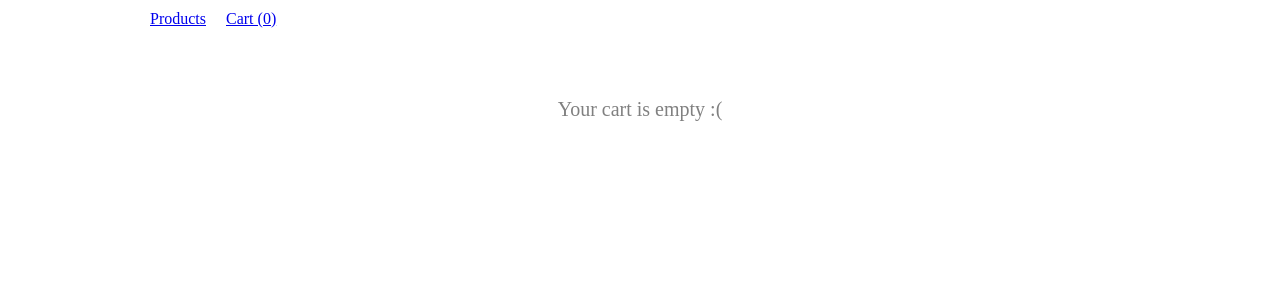
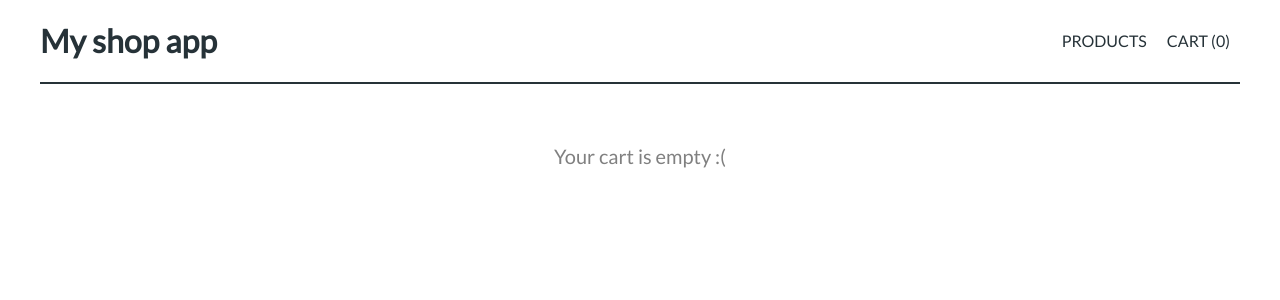
Before and after one commit to boris-graeff/my-shop-app, a Vue app: page /#/cart in a window 1280 px wide. Shown: the top 300 px of the page. Built offline with nearby package versions, Linux system fonts and the light colour scheme.

Commit message:
Rework style on products page

```diff
--- a/src/App.vue
+++ b/src/App.vue
@@ -18,12 +18,29 @@
 </script>
 
 <style lang="scss">
-  @import '~@/style/reset.scss';
+  @import url('https://fonts.googleapis.com/css?family=Lato');
+  @import '~@/style/reset';
+  @import '~@/style/vars';
+
+  button {
+    padding: 10px;
+    text-transform: uppercase;
+    font-weight: bold;
+    background: $grey;
+
+    &:hover {
+      background-color: rgba($grey, 0.7);
+    }
+  }
 </style>
 
 <style lang="scss" scoped>
+  @import '~@/style/vars';
+
   .app {
-    max-width: 1000px;
+    font-family: 'Lato', sans-serif;
+    max-width: 1200px;
     margin: auto;
+    color: $black;
   }
 </style>
--- a/src/components/AppHeader.vue
+++ b/src/components/AppHeader.vue
@@ -1,5 +1,7 @@
 <template>
   <header>
+    <h1>My shop app</h1>
+
     <nav>
       <ul>
         <li>
@@ -28,16 +30,31 @@
 
 
 <style scoped lang="scss">
+  @import '~@/style/vars';
+
   header {
+    display: flex;
+    justify-content: space-between;
+    align-items: center;
+    border-bottom: 2px solid $black;
+
+    nav {
+      display: flex;
+    }
+
     ul {
       display: flex;
     }
 
     li {
       padding: 10px;
+    }
 
-      :not(:last-child):after {
-        content: ' | ';
+    a {
+      text-transform: uppercase;
+
+      &:hover {
+        text-decoration: underline;
       }
     }
   }
--- a/src/style/reset.scss
+++ b/src/style/reset.scss
@@ -15,3 +15,13 @@ ul {
 img {
   max-width: 100%;
 }
+
+a {
+  text-decoration: none;
+  color: inherit;
+}
+
+button {
+  border: none;
+  cursor: pointer;
+}
--- /dev/null
+++ b/src/style/vars.scss
@@ -0,0 +1,2 @@
+$black: #263238;
+$grey: #cfd8dc;
--- a/src/views/Products.vue
+++ b/src/views/Products.vue
@@ -2,14 +2,7 @@
   <div class="products">
     <ul>
       <li v-for="product in products" :key="product.key" class="product">
-        <img :src="product.thumbnail.image_url" :alt="`${product.name} thumbnail`" />
-        <div class="name">{{ product.name }}</div>
-        <div class="description">
-          {{ product.tagline }}
-        </div>
-        <button type="button" @click="addProductToCart(product)">
-          Add to cart
-        </button>
+        <ProductTile :product="product" />
       </li>
     </ul>
   </div>
@@ -17,6 +10,7 @@
 
 <script>
   import { mapState, mapActions } from 'vuex'
+  import ProductTile from './products/ProductTile'
 
   export default {
     name: 'products',
@@ -40,9 +34,11 @@
     },
     methods: {
       ...mapActions({
-        getProducts: 'products/getProducts',
-        addProductToCart: 'cart/addProduct'
+        getProducts: 'products/getProducts'
       })
+    },
+    components: {
+      ProductTile
     }
   }
 </script>
@@ -56,21 +52,11 @@
     }
 
     li {
-      width: 20%;
-      padding: 20px;
-    }
-  }
+      width: 33.33%;
 
-  .product {
-    padding: 20px;
-
-    .name {
-      font-weight: bold;
-    }
-
-    button {
-      border: none;
-      padding: 10px;
+      &:nth-child(odd) {
+        background: #f1f1f1;
+      }
     }
   }
 </style>
--- a/src/views/cart/ProductLine.vue
+++ b/src/views/cart/ProductLine.vue
@@ -47,10 +47,5 @@
     .name {
       font-weight: bold;
     }
-
-    button {
-      border: none;
-      padding: 10px;
-    }
   }
 </style>
--- /dev/null
+++ b/src/views/products/ProductTile.vue
@@ -0,0 +1,46 @@
+<template>
+  <div class="product-tile">
+    <img :src="product.thumbnail.image_url" :alt="`${product.name} thumbnail`" />
+    <div class="name">{{ product.name }}</div>
+    <div class="description">
+      {{ product.tagline }}
+    </div>
+    <button type="button" @click="addProductToCart(product)">
+      Add to cart
+    </button>
+  </div>
+</template>
+
+<script>
+  import { mapActions } from 'vuex'
+
+  export default {
+    props: {
+      product: Object
+    },
+    methods: {
+      ...mapActions({
+        addProductToCart: 'cart/addProduct'
+      })
+    }
+  }
+</script>
+
+<style scoped lang="scss">
+  .product-tile {
+    padding: 20px;
+
+    img {
+      margin-bottom: 10px;
+    }
+
+    .name {
+      font-weight: bold;
+      margin-bottom: 10px;
+    }
+
+    button {
+      margin-top: 10px;
+    }
+  }
+</style>
```
